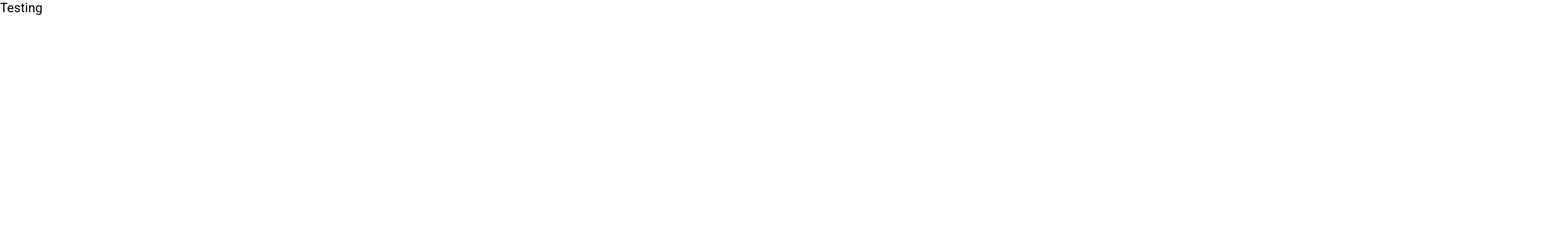
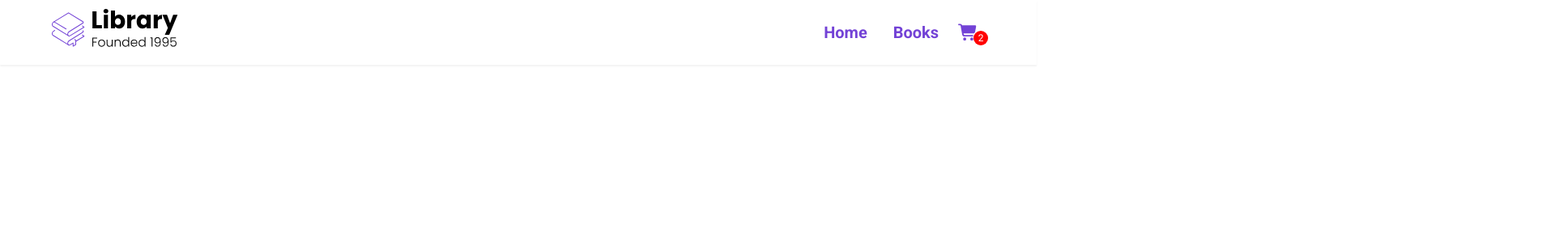
Before and after one commit to MattMucc/Library-React-Website, a React (Create React App) app: page / in a window 1280 px wide. Shown: the top 300 px of the page at 81% size, 1920 px wide, since content can reach past the window. Built offline with nearby package versions, Linux system fonts and the light colour scheme.

Commit message:
Completed Navigation
- Added Nav.jsx component.
- Updated index.js file to include imports from Font Awesome.
- Updated App.js to import Nav.jsx component and display it.
- Updated README.md file to remove all of the node version manager command help.

```diff
--- a/package.json
+++ b/package.json
@@ -3,6 +3,11 @@
   "version": "0.1.0",
   "private": true,
   "dependencies": {
+    "@fortawesome/fontawesome-svg-core": "^7.3.0",
+    "@fortawesome/free-brands-svg-icons": "^7.3.0",
+    "@fortawesome/free-regular-svg-icons": "^7.3.0",
+    "@fortawesome/free-solid-svg-icons": "^7.3.0",
+    "@fortawesome/react-fontawesome": "^3.4.0",
     "@testing-library/dom": "^10.4.1",
     "@testing-library/jest-dom": "^6.9.1",
     "@testing-library/react": "^16.3.2",
--- a/src/App.js
+++ b/src/App.js
@@ -1,12 +1,10 @@
-import { BrowserRouter as Router, Routes, Route } from 'react-router-dom';
+import Nav from "./components/Nav";
 
 function App() {
   return (
-    <Router>
-      <div className="App">
-        Testing
-      </div>
-    </Router>
+    <div className="App">
+      <Nav />
+    </div>
   );
 }
 
--- /dev/null
+++ b/src/components/Nav.jsx
@@ -0,0 +1,50 @@
+import React from 'react'
+import { FontAwesomeIcon } from '@fortawesome/react-fontawesome'
+import LibraryLogo from '../assets/Library.svg'
+
+const Nav = () => {
+  return (
+    <nav>
+        <div className="nav__container">
+            <a href="/">
+                <img src={LibraryLogo} alt="" className="logo"/>
+            </a>
+            <ul className="nav__links">
+                <li className="nav__list">
+                    <a href="/" className="nav__link">Home</a>
+                </li>
+                <li className="nav__list">
+                    <a href="/" className="nav__link">Books</a>
+                </li>
+                <button className="btn__menu">
+                    <FontAwesomeIcon Icon="bars" />
+                </button>
+                <li className="nav__icon">
+                    <a href="/cart" className="nav__link">
+                        <FontAwesomeIcon icon="cart-shopping"/>
+                    </a>
+                    <span className="cart__length">2</span>
+                </li>
+            </ul>
+            <div className="menu__backdrop">
+                <button className="btn__menu btn__menu--close">
+                    <FontAwesomeIcon Icon="xmark"/>
+                </button>
+                <ul className="menu__links">
+                    <li className="menu__list">
+                        <a href="/" className="menu__link">Home</a>
+                    </li>
+                    <li className="menu__list">
+                        <a href="/books" className="menu__link">Books</a>
+                    </li>
+                    <li className="menu__list">
+                        <a href="/cart" className="menu__link">Cart</a>
+                    </li>
+                </ul>
+            </div>
+        </div>
+    </nav>
+  )
+}
+
+export default Nav
--- a/src/index.js
+++ b/src/index.js
@@ -3,7 +3,10 @@ import ReactDOM from 'react-dom/client';
 import './index.css';
 import App from './App';
 import reportWebVitals from './reportWebVitals';
+import { library } from '@fortawesome/fontawesome-svg-core';
+import { faBars, faCartShopping, faXmark } from '@fortawesome/free-solid-svg-icons'
 
+library.add(faBars, faCartShopping, faXmark);
 const root = ReactDOM.createRoot(document.getElementById('root'));
 root.render(
   <React.StrictMode>
```
Also changed, not shown: 2 other files (tests, documents, lock files or other folders).
